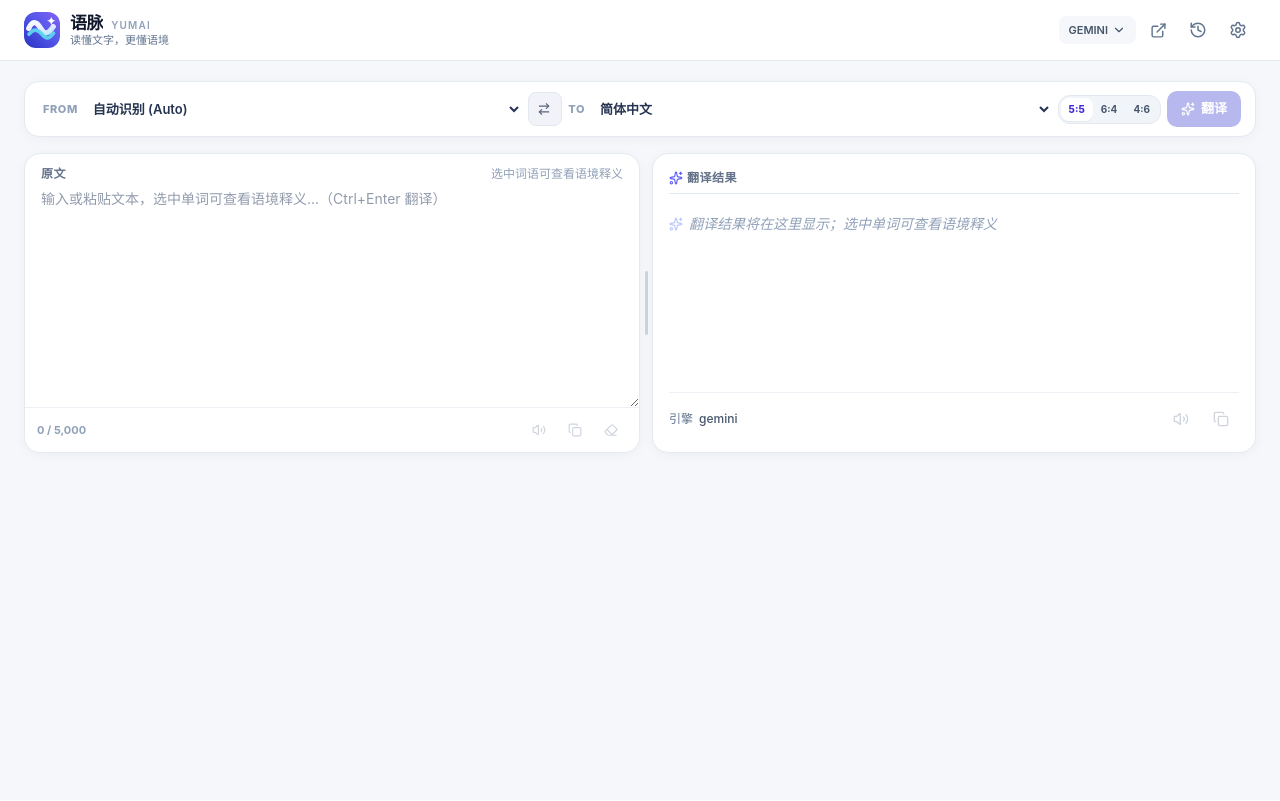
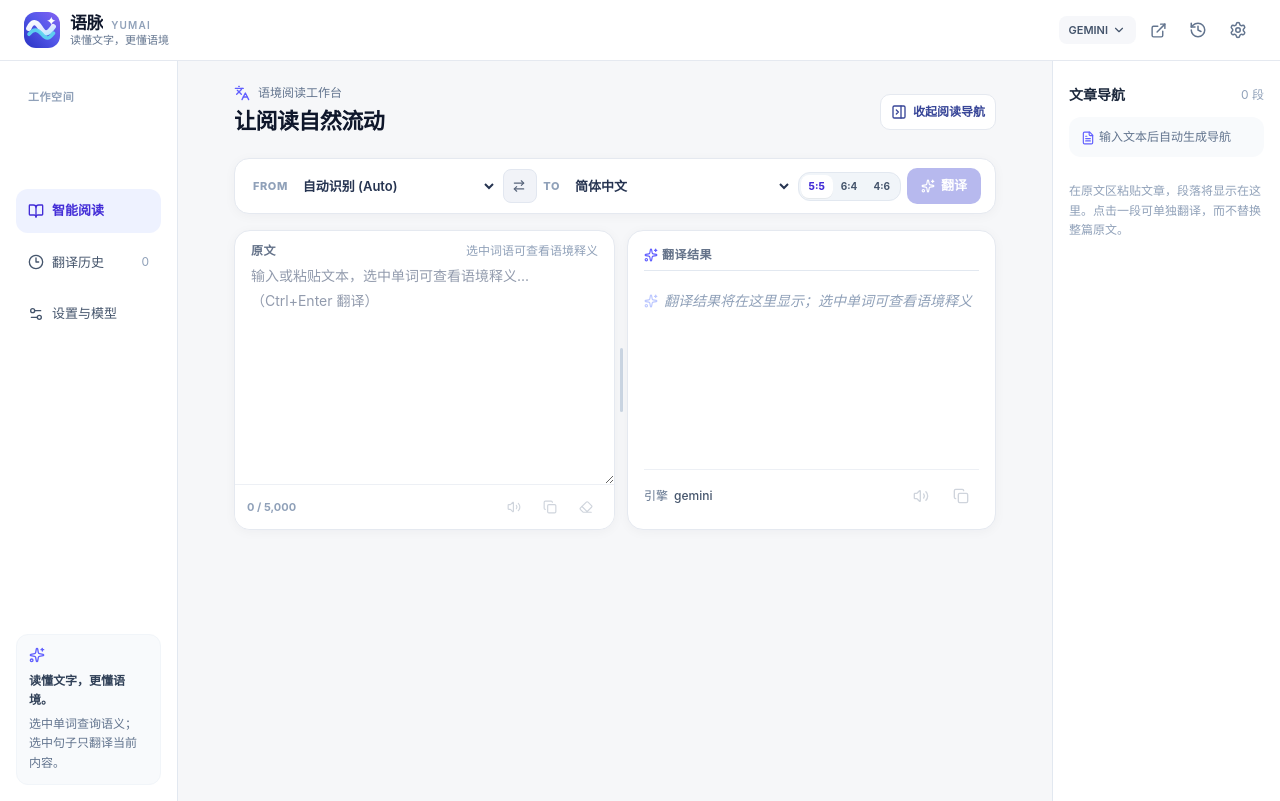
Before and after one commit to xiaobaoliu849/freeai-context-translator, a React (Vite) app: page / in a window 1280 px wide. Built offline with nearby package versions, Linux system fonts and the light colour scheme.

Commit message:
feat(ui4-phase3): launch dedicated reading workspace on full tab, preserve popup

```diff
--- a/src/App.tsx
+++ b/src/App.tsx
@@ -1,5 +1,6 @@
 import React, { useState, useEffect } from 'react';
 import { Header } from './components/Header';
+import { ReadingWorkspaceShell } from './components/ReadingWorkspaceShell';
 import { TranslatorMain } from './components/TranslatorMain';
 import { SettingsModal } from './components/SettingsModal';
 import { HistoryDrawer } from './components/HistoryDrawer';
@@ -108,6 +109,7 @@ export default function App({
 
   // Bumped when the user retranslates a history item (TranslatorMain reacts).
   const [retranslateSignal, setRetranslateSignal] = useState(0);
+  const [workspaceSelection, setWorkspaceSelection] = useState<{id:number; text:string} | null>(null);
 
   // Settings & History State with LocalStorage and chrome.storage
   const [settings, setSettings] = useState<AppSettings>(() => {
@@ -248,8 +250,9 @@ export default function App({
         onDragStart={onDragStart}
       />
 
-      {/* Main App Content View */}
-      <main className={isPopup ? 'flex-1 min-h-0 flex flex-col overflow-hidden' : 'flex-1 pb-8'}>
+      {/* Separate reading workspace for full tabs; the popup remains a focused tool. */}
+      <main className={isPopup ? 'flex-1 min-h-0 flex flex-col overflow-hidden' : 'flex-1 min-w-0'}>
+        {isPopup ? (
         <TranslatorMain
           sourceText={sourceText}
           setSourceText={setSourceText}
@@ -267,7 +270,38 @@ export default function App({
           selectionSignal={selectionSignal}
           selectionContext={selectionContext}
           isPopup={isPopup}
+          workspaceSelection={workspaceSelection}
         />
+        ) : (
+          <ReadingWorkspaceShell
+            sourceText={sourceText}
+            historyCount={history.length}
+            onNewDocument={() => { setSourceText(''); setSelectionContext(''); setWorkspaceSelection(null); }}
+            onOpenHistory={() => setIsHistoryOpen(true)}
+            onOpenSettings={() => setIsSettingsOpen(true)}
+            onTranslateSegment={(text) => setWorkspaceSelection({id:Date.now(),text})}
+          >
+        <TranslatorMain
+          sourceText={sourceText}
+          setSourceText={setSourceText}
+          sourceLang={sourceLang}
+          setSourceLang={setSourceLang}
+          targetLang={targetLang}
+          setTargetLang={setTargetLang}
+          onSwapLanguages={handleSwapLanguages}
+          languages={SUPPORTED_LANGUAGES}
+          settings={settings}
+          onSaveHistory={handleSaveHistoryItem}
+          openSettings={() => setIsSettingsOpen(true)}
+          openHistory={() => setIsHistoryOpen(true)}
+          retranslateSignal={retranslateSignal}
+          selectionSignal={selectionSignal}
+          selectionContext={selectionContext}
+          isPopup={isPopup}
+          workspaceSelection={workspaceSelection}
+        />
+          </ReadingWorkspaceShell>
+        )}
       </main>
 
       {/* Modals & Drawers */}
```
